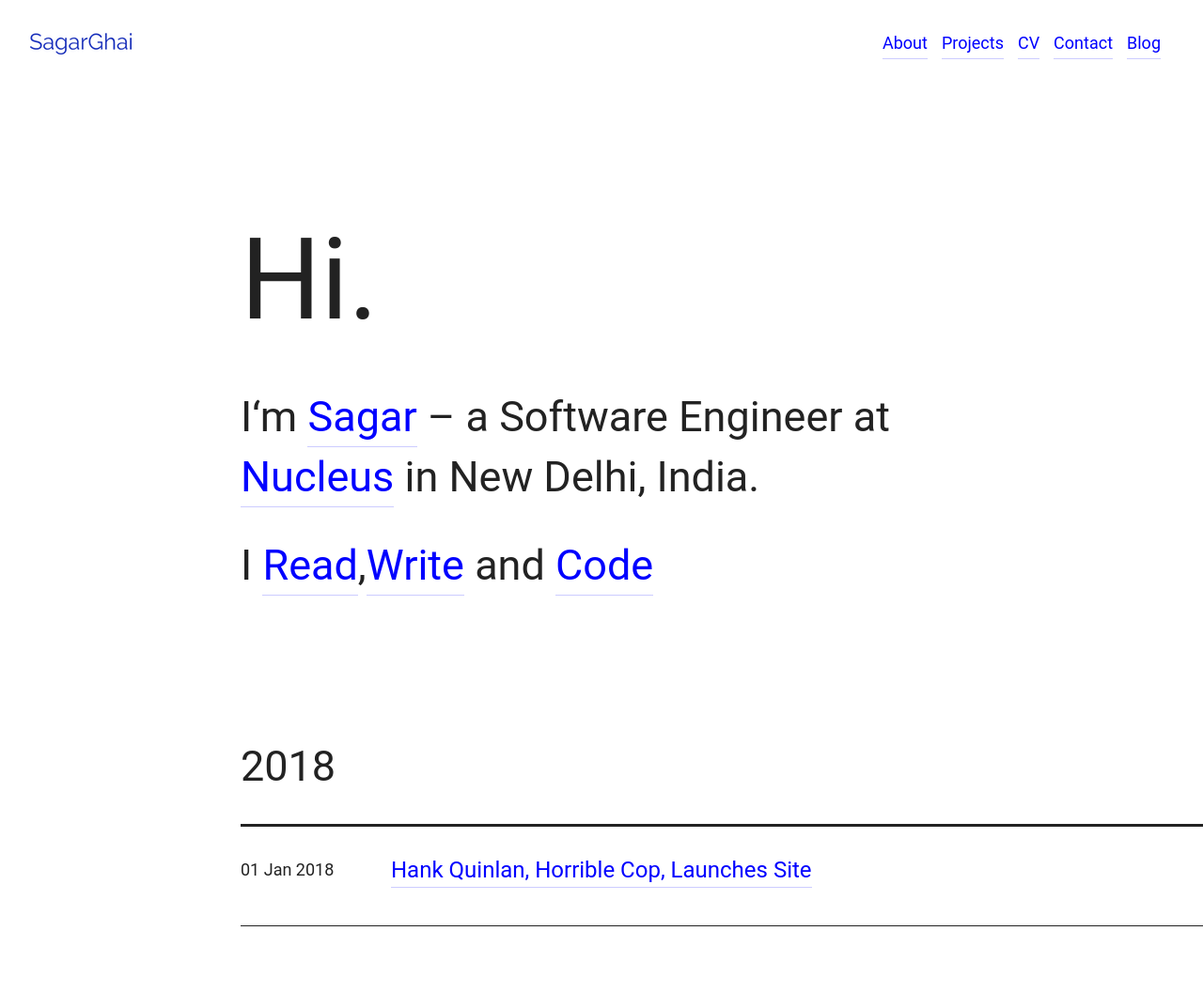
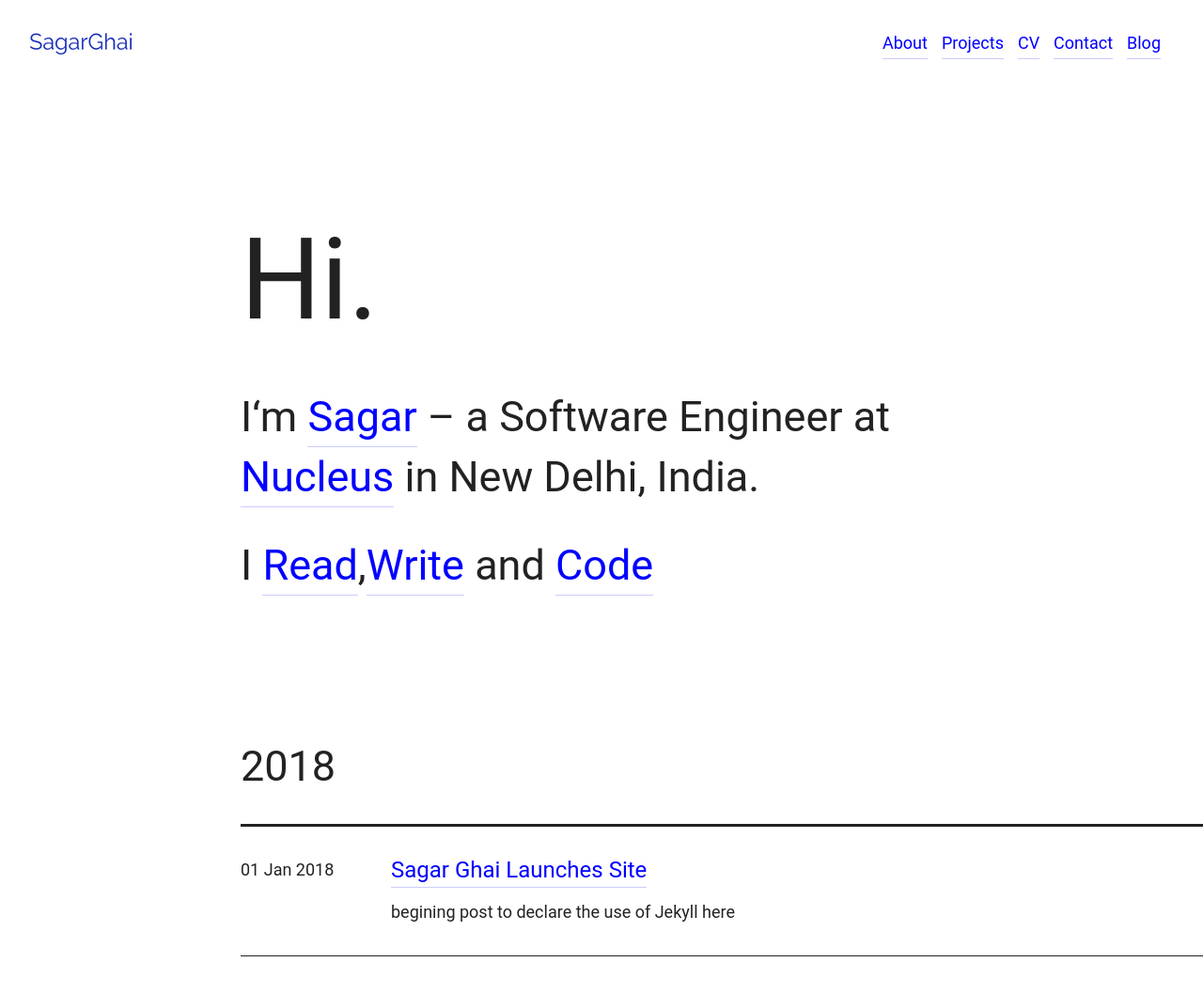
Before and after one commit to sagarghai/sagarghai.github.io, a Jekyll site: the page built from index.html, in a window 1280 px wide and 1258 px high. Shown: the top 1057 px of the window at 94% size. Built offline with Jekyll 4.4.1, drawn with Linux system fonts in a browser that asks for light colours.

Commit message:
blog integration

```diff
--- a/_posts/2018-01-01-site-launch.md
+++ b/_posts/2018-01-01-site-launch.md
@@ -1,7 +1,8 @@
 ---
 layout: post
-title: "Hank Quinlan, Horrible Cop, Launches Site"
+title: "Sagar Ghai Launches Site"
 date: 2018-01-01
+description: begining post to declare the use of Jekyll here
 ---
 
 Well. Finally got around to putting this old website together. Neat thing about it - powered by [Jekyll](http://jekyllrb.com) and I can use Markdown to author my posts. It actually is a lot easier than I thought it was going to be.
```
